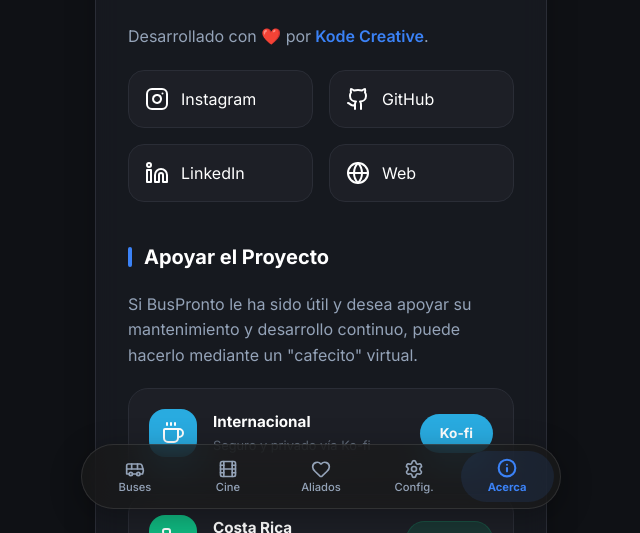
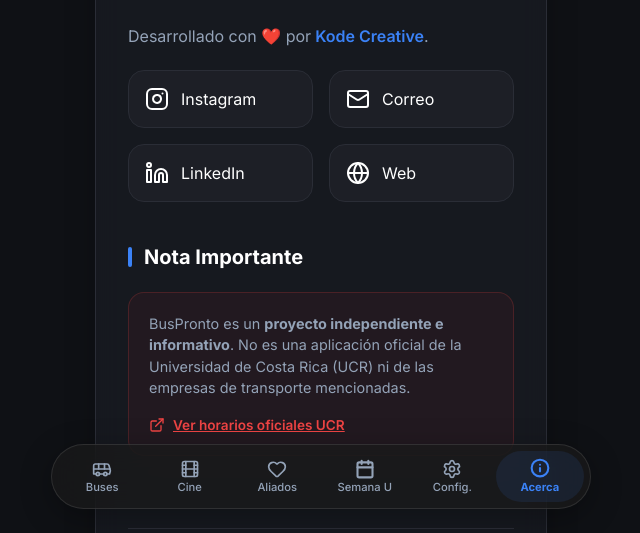
Before and after one commit to KobeMG/BusPronto, a React (Vite) app: page /acerca in a window 1280 px wide. Shown: the part 267-800 px from the top of the page, without its empty margins (319-959 px from the left). Built offline with nearby package versions, Linux system fonts and the light colour scheme; no server answers; the database is empty.

Commit message:
DEMO Semana U

```diff
--- a/dev-dist/registerSW.js
+++ /dev/null
@@ -1 +0,0 @@
-if('serviceWorker' in navigator) navigator.serviceWorker.register('/dev-sw.js?dev-sw', { scope: '/', type: 'module' })
--- a/src/App.jsx
+++ b/src/App.jsx
@@ -39,6 +39,7 @@ function App() {
               <Route path="/aliados" element={<Sponsors />} />
               <Route path="/acerca" element={<About />} />
               <Route path="/configuracion" element={<Configuracion />} />
+              <Route path="/semana-u" element={<SemanaU />} />
               {/* Catch-all: cualquier otra ruta redirige al menú principal (Home) */}
               <Route path="*" element={<Navigate to="/" replace />} />
             </Routes>
--- a/src/components/layout/BottomNav.jsx
+++ b/src/components/layout/BottomNav.jsx
@@ -1,5 +1,5 @@
 import { Link, useLocation } from 'react-router-dom';
-import { Bus, Film, Heart, Info, Settings } from 'lucide-react';
+import { Bus, Film, Heart, Info, Settings, Calendar } from 'lucide-react';
 import styles from './BottomNav.module.css';
 
 const BottomNav = () => {
@@ -51,6 +51,16 @@ const BottomNav = () => {
         </Link>
 
         <Link
+          to="/semana-u"
+          className={`${styles.navItem}`}
+        >
+          <div className={styles.iconContainer}>
+            <Calendar size={20} strokeWidth={2.5} />
+          </div>
+          <span className={styles.label}>Semana U</span>
+        </Link>
+
+        <Link
           to="/configuracion"
           className={`${styles.navItem} ${isConfigActive ? styles.active : ''}`}
         >
@@ -59,6 +69,8 @@ const BottomNav = () => {
           </div>
           <span className={styles.label}>Config.</span>
         </Link>
+
+
 
         <Link
           to="/acerca"
--- a/src/components/layout/BottomNav.module.css
+++ b/src/components/layout/BottomNav.module.css
@@ -5,7 +5,8 @@
   right: 0;
   display: flex;
   justify-content: center;
-  pointer-events: none; /* Let clicks pass through the invisible wrapper */
+  pointer-events: none;
+  /* Let clicks pass through the invisible wrapper */
   z-index: 1000;
   animation: slideUp 0.5s cubic-bezier(0.16, 1, 0.3, 1);
   padding: 0 1rem;
@@ -16,6 +17,7 @@
     transform: translateY(100px);
     opacity: 0;
   }
+
   to {
     transform: translateY(0);
     opacity: 1;
@@ -34,7 +36,7 @@
   border-radius: 9999px;
   pointer-events: auto;
   width: 100%;
-  max-width: 480px;
+  max-width: 540px;
   justify-content: space-between;
 }
 
@@ -46,9 +48,9 @@
   gap: 0.2rem;
   text-decoration: none;
   color: var(--text-secondary);
-  padding: 0.5rem 0.75rem;
+  padding: 0.5rem 0.5rem;
   border-radius: 9999px;
-  min-width: 4rem;
+  min-width: 3.2rem;
   transition: all 0.3s cubic-bezier(0.16, 1, 0.3, 1);
   flex: 1;
 }
@@ -74,6 +76,7 @@
   font-size: 0.7rem;
   font-weight: 500;
   line-height: 1;
+  white-space: nowrap;
   transition: opacity 0.2s ease, transform 0.2s ease;
 }
 
--- a/src/pages/About.jsx
+++ b/src/pages/About.jsx
@@ -1,6 +1,6 @@
 import React, { useState } from 'react';
 import { Helmet } from 'react-helmet-async';
-import { Instagram, Github, Globe, Linkedin, ExternalLink, Coffee, Phone, Copy, Check, Eye } from 'lucide-react';
+import { Instagram, Github, Globe, Linkedin, ExternalLink, Mail, Coffee, Phone, Copy, Check, Eye } from 'lucide-react';
 import PageHeader from '../components/ui/PageHeader';
 import styles from './About.module.css';
 
@@ -45,9 +45,13 @@ const About = () => {
                                 <Instagram size={24} />
                                 <span>Instagram</span>
                             </a>
-                            <a href="https://github.com/kobemg" target="_blank" rel="noopener noreferrer" className={styles.socialCard}>
+                            {/* <a href="https://github.com/kobemg" target="_blank" rel="noopener noreferrer" className={styles.socialCard}>
                                 <Github size={24} />
                                 <span>GitHub</span>
+                            </a> */}
+                            <a href="mailto:buspronto@kobemg.com" target="_blank" rel="noopener noreferrer" className={styles.socialCard}>
+                                <Mail size={24} />
+                                <span>Correo</span>
                             </a>
                             <a href="https://linkedin.com/in/kobemg" target="_blank" rel="noopener noreferrer" className={styles.socialCard}>
                                 <Linkedin size={24} />
@@ -59,7 +63,7 @@ const About = () => {
                             </a>
                         </div>
                     </section>
-
+                    {/*
                     <section className={styles.section}>
                         <h2 className={styles.sectionTitle}>Apoyar el Proyecto</h2>
                         <p className={styles.text}>
@@ -67,7 +71,6 @@ const About = () => {
                         </p>
 
                         <div className={styles.supportContainer}>
-                            {/* Opción Ko-fi */}
                             <div className={styles.supportOption}>
                                 <div className={styles.supportIcon} style={{ background: '#29abe0' }}>
                                     <Coffee size={24} color="white" />
@@ -85,8 +88,6 @@ const About = () => {
                                     Ko-fi
                                 </a>
                             </div>
-
-                            {/* Opción SINPE */}
                             <div className={`${styles.supportOption} ${showSinpe ? styles.activeSinpe : ''}`}>
                                 <div className={styles.supportIcon} style={{ background: '#10b981' }}>
                                     <Phone size={24} color="white" />
@@ -122,7 +123,7 @@ const About = () => {
                                 )}
                             </div>
                         </div>
-                    </section>
+                    </section> */}
 
                     <section className={styles.section}>
                         <h2 className={styles.sectionTitle}>Nota Importante</h2>
```
Also changed, not shown: 1 other file (tests, documents, lock files or other folders).
